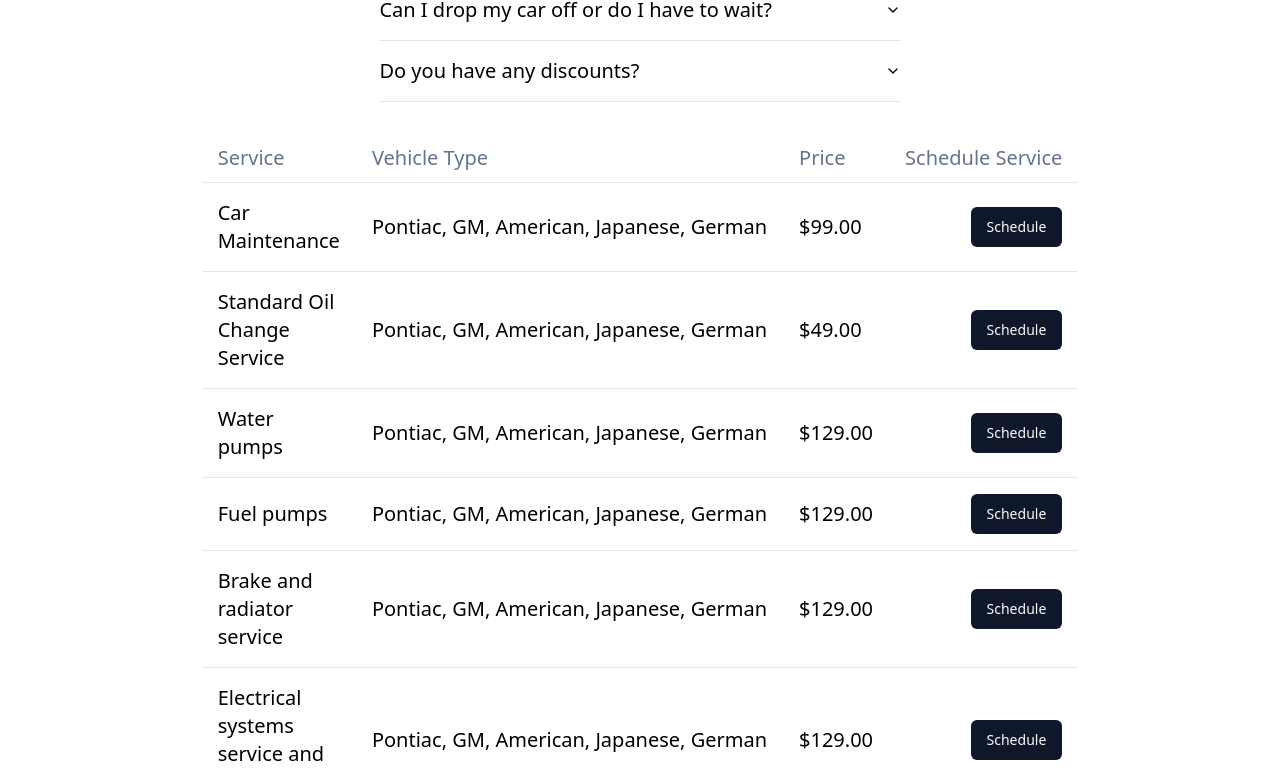
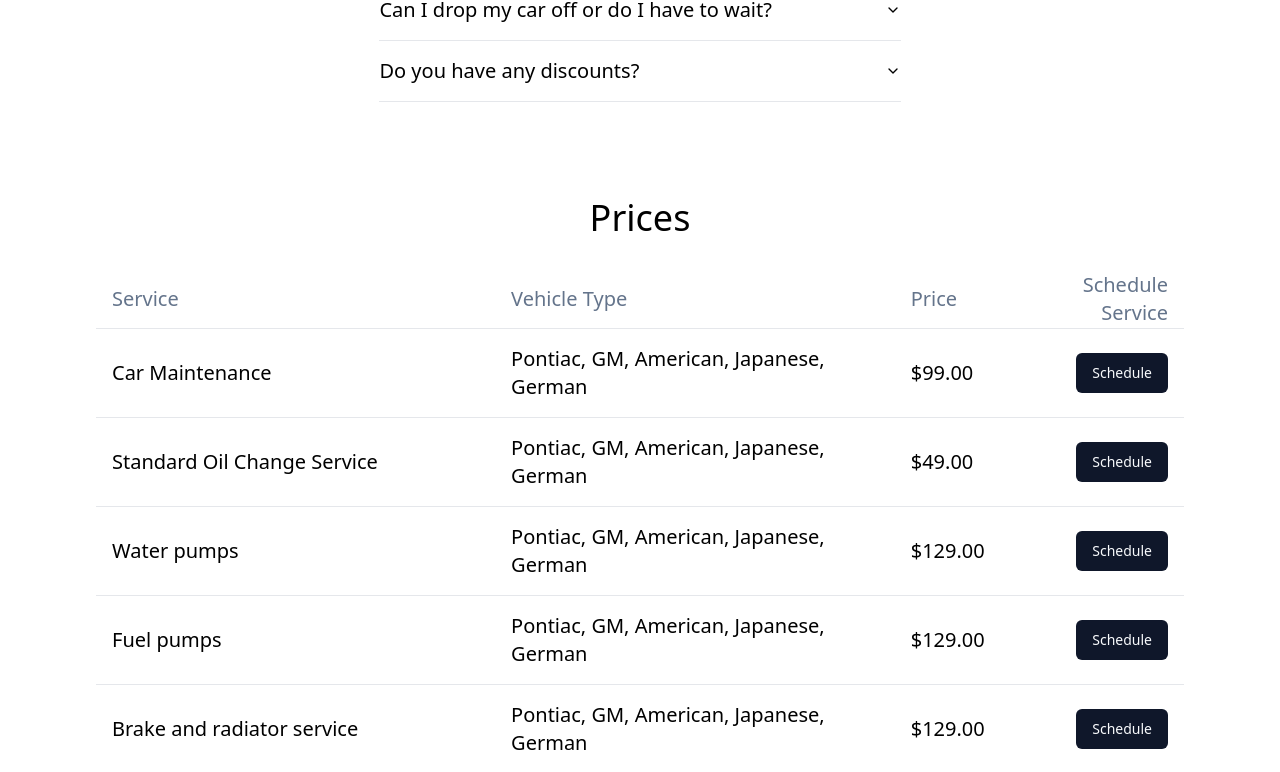
Before and after one commit to witcradg/mdxtmp, a Next.js app: page / in a window 1280 px wide. Shown: the part 817-1589 px from the top of the page. Built offline with nearby package versions, Linux system fonts and the light colour scheme.

Commit message:
Modify Pricing layout

```diff
--- a/src/app/page.js
+++ b/src/app/page.js
@@ -9,7 +9,8 @@ export default function HomePage() {
     <main className="flex flex-col items-center justify-center p-24">
       {/* <main className="m-12 lg:mx-auto"> */}
       <Faq />
-      <div className="my-8">
+      <div className="mt-16">
+        <h1 className="text-center text-4xl my-8">Prices</h1>
         <Pricing />
       </div>
       <div className="flex justify-around pt-4">
--- a/src/components/Pricing.js
+++ b/src/components/Pricing.js
@@ -18,7 +18,7 @@ export const Pricing = () => {
       <TableCaption>Avaliable Services</TableCaption>
       <TableHeader>
         <TableRow>
-          <TableHead className="w-[100px]">Service</TableHead>
+          <TableHead className="whitespace-nowrap">Service</TableHead>
           <TableHead>Vehicle Type</TableHead>
           <TableHead>Price</TableHead>
           <TableHead className="text-right">Schedule Service</TableHead>
```
